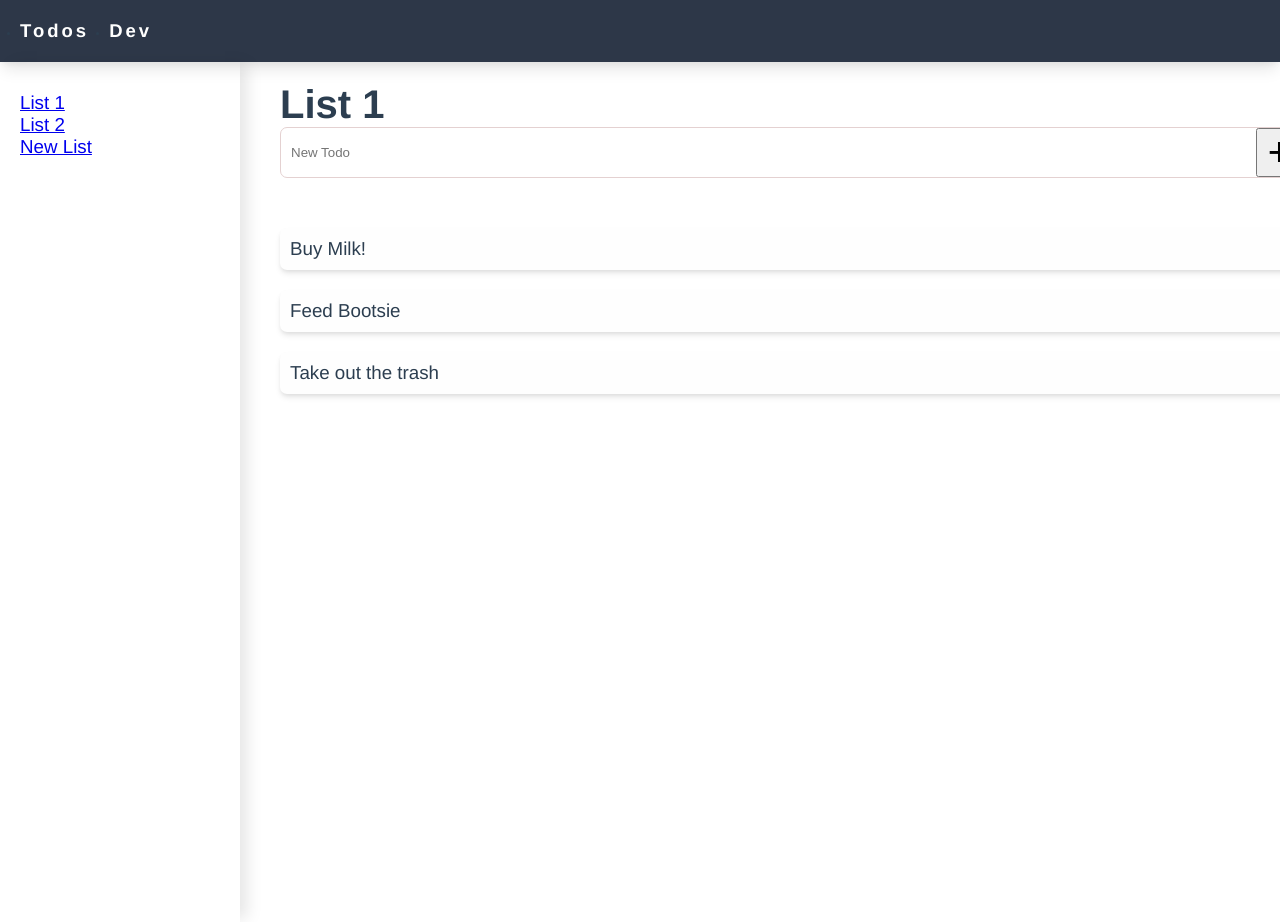
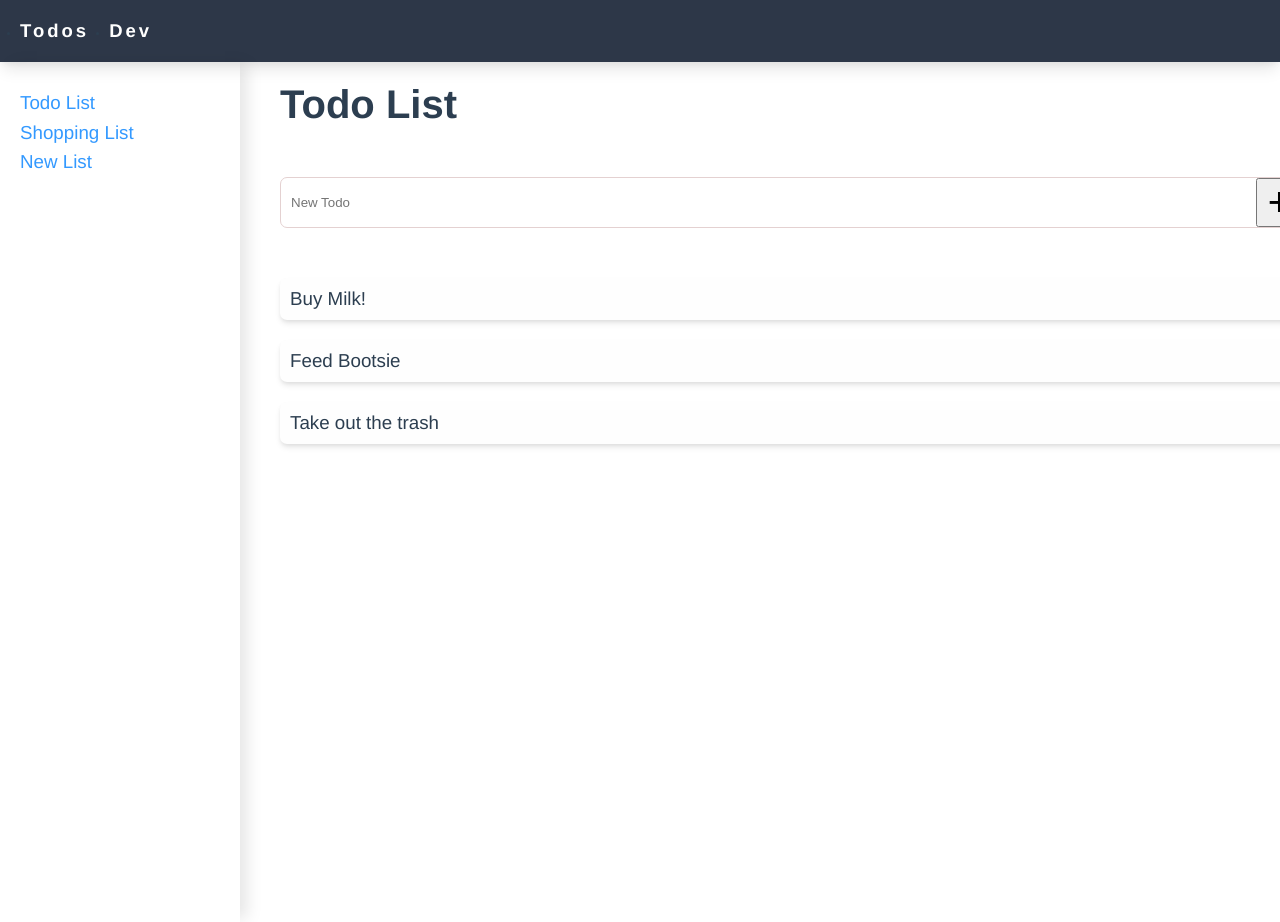
Before and after one commit to unChartedZone/todo-app, a React (Create React App) app: page /todos/1 in a window 1280 px wide. Shown: the top 922 px of the page. Built offline with nearby package versions, Linux system fonts and the light colour scheme.

Commit message:
started on reowrking structure of todo list app

```diff
--- a/src/Router.js
+++ b/src/Router.js
@@ -17,7 +17,7 @@ const Router = () => {
         <Route exact path="/">
           <Redirect to="/todos" />
         </Route>
-        <Route exact path="/todos/:id?" children={<Todos />} />
+        <Route exact path="/todos/:collectionId?" children={<Todos />} />
         <Route exact path="/about" component={About} />
         <Route exact path="/dev" component={Dev} />
       </Switch>
--- a/src/components/Sidebar.js
+++ b/src/components/Sidebar.js
@@ -7,13 +7,13 @@ const Sidebar = (props) => {
       <ul className="sidebar__list">
         {props.collections.map((list) => {
           return (
-            <li key={list.id} className="body--1">
-              <NavLink to={`/todos/${list.id}`}>{list.name}</NavLink>
+            <li key={list.collectionId} className="sidebar__item">
+              <NavLink className="sidebar__link" to={`/todos/${list.collectionId}`}>{list.name}</NavLink>
             </li>
           );
         })}
-        <li className="body--1">
-          <NavLink to="/todos">New List</NavLink>
+        <li className="sidebar__item">
+          <NavLink className="sidebar__link" to="/todos">New List</NavLink>
         </li>
       </ul>
     </div>
--- a/src/scss/base/_utilities.scss
+++ b/src/scss/base/_utilities.scss
@@ -32,6 +32,24 @@
     &-4 {
       margin-top: 2rem;
     }
+    &-5 {
+      margin-top: 2.5rem;
+    }
+    &-6 {
+      margin-top: 3rem;
+    }
+    &-7 {
+      margin-top: 3.5rem;
+    }
+    &-8 {
+      margin-top: 4rem;
+    }
+    &-9 {
+      margin-top: 4.5rem;
+    }
+    &-10 {
+      margin-top: 5rem;
+    }
   }
 
   &x {
--- a/src/scss/components/_sidebar.scss
+++ b/src/scss/components/_sidebar.scss
@@ -9,4 +9,24 @@
   &__list {
     list-style: none;
   }
+
+  &__item {
+    font-size: 1.875rem;
+    margin: 0 0 0.75rem;
+  }
+
+  &__link {
+    text-decoration: none;
+
+    &,
+    &:active,
+    &:link,
+    &:visited {
+      color: #3399FF;
+    }
+
+    &:hover {
+      color: darken(#3399FF, 10%);
+    }
+  }
 }
--- a/src/views/Todos.js
+++ b/src/views/Todos.js
@@ -3,7 +3,7 @@ import { useParams } from 'react-router-dom';
 import Sidebar from '../components/Sidebar';
 
 const Todos = (props) => {
-  let { id } = useParams();
+  let { collectionId } = useParams();
 
   const [newTodo, setNewTodo] = useState('');
 
@@ -14,12 +14,18 @@ const Todos = (props) => {
   ]);
 
   const collections = [
-    { id: 1, name: 'List 1', collectionId: 1 },
-    { id: 2, name: 'List 2' },
+    { collectionId: 1, name: 'Todo List', todosId: 1 },
+    { collectionId: 2, name: 'Shopping List', todosId: 2 },
   ];
 
   const addTodo = (e) => {
     e.preventDefault();
+    if(newTodo === '') {
+      console.log('Empty Todo!')
+      return
+    }
+
+
     setTodos([
       ...todos,
       {
@@ -34,8 +40,8 @@ const Todos = (props) => {
     <div className="todos">
       <Sidebar collections={collections} />
       <div className="todos__content container mx-4">
-        <h1 className="h1">{id ? collections[id - 1].name : 'New List'}</h1>
-        <div className="text-field">
+        <h1 className="h1">{collectionId ? collections[collectionId - 1].name : 'New List'}</h1>
+        <div className="text-field mt-10">
           <form className="text-field__form">
             <input
               type="text"
```
